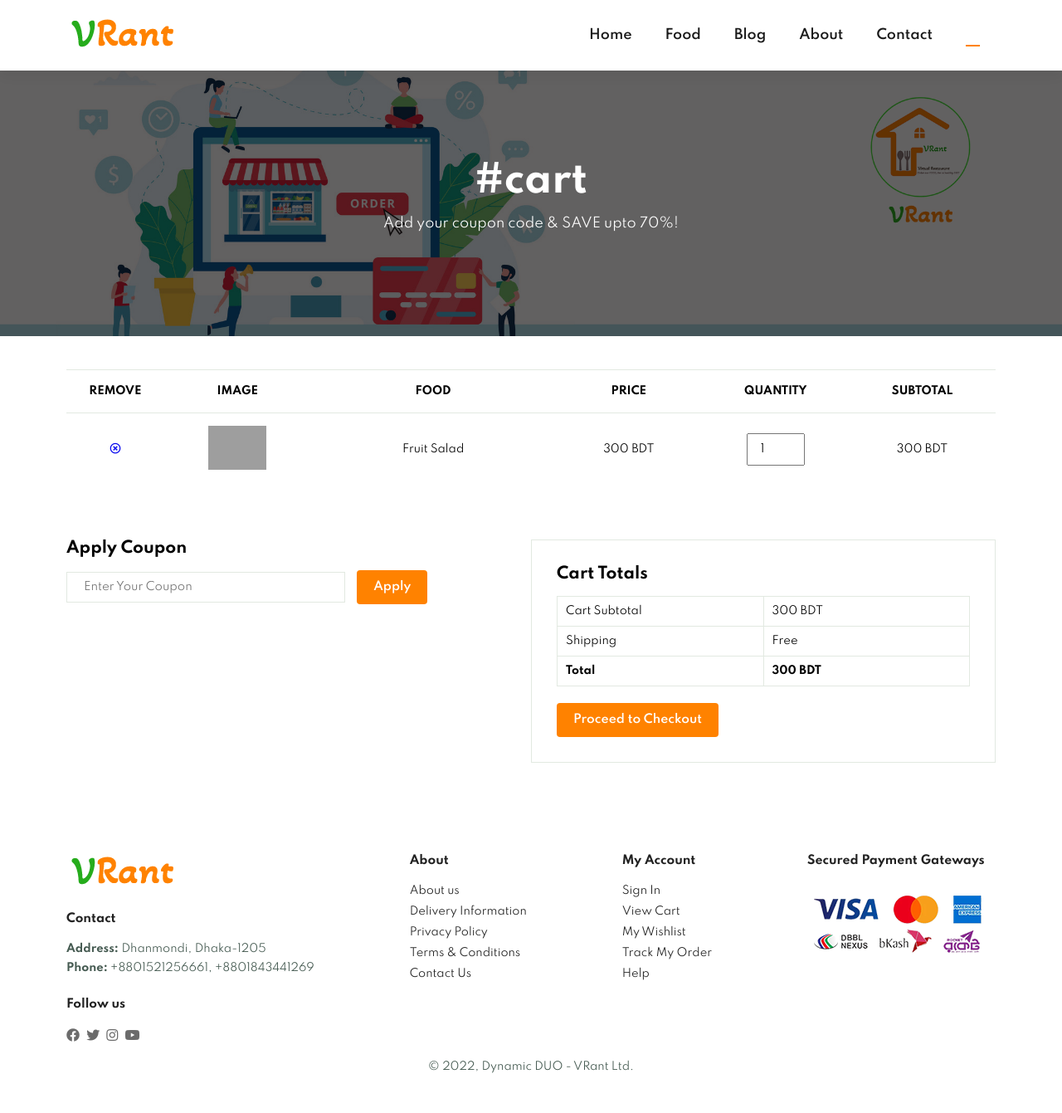
After one commit to Shammi179/VRant, a PHP site: page /cart.php in a window 1280 px wide. The commit adds this page. Shown: the whole page at 83% size. Run offline with PHP 8.4, Linux system fonts and the light colour scheme; some libraries are stand-ins or nearby versions; grey boxes are pictures that could not be loaded.

Commit message:
Few bugs fixed, Contact and Cart Page added

```diff
--- a/CSS/style.css
+++ b/CSS/style.css
@@ -770,6 +770,184 @@ footer .copyright{
 }
 
 
+/* Contact Page */
+#contact-details{
+    display: flex;
+    align-items: center;
+    justify-content: space-between;
+}
+#contact-details .details{
+    width: 40%;
+}
+#contact-details .details span,
+#form-details form span{
+    font-size: 12px;
+}
+#contact-details .details h2,
+#form-details form h2{
+    font-size: 26px;
+    line-height: 35px;
+    padding: 20px 0;
+}
+#contact-details .details h3{
+    font-size: 16px;
+    padding-bottom: 15px;
+}
+#contact-details .details li{
+    list-style: none;
+    display: flex;
+    padding: 10px 0;
+}
+#contact-details .details li i {
+    font-size: 14px;
+    padding-right: 22px;
+}
+#contact-details .details li p{
+    margin: 0;
+    font-size: 14px;
+}
+
+#contact-details .map{
+    width: 55%;
+    height: 400px;
+}
+#contact-details .map iframe{
+    width: 100%;
+    height: 100%;
+}
+
+#form-details{
+    display: flex;
+    justify-content: space-around;
+    margin: 30px;
+    padding: 80px;
+    border: 1px solid #e1e1e1;
+}
+
+#form-details form{
+    width: 65%;
+    display: flex;
+    flex-direction: column;
+    align-items: flex-start;
+}
+#form-details form input,
+#form-details form textarea{
+    width: 100%;
+    padding: 12px 15px;
+    outline: none;
+    margin-bottom: 20px;
+    border: 1px solid #e1e1e1;
+}
+#form-details form button{
+    background-color: #ff8200;
+    color: #fff;
+}
+#form-details form button:hover{
+    background: #ff9a2e;
+}
+
+/* Cart Page */
+
+#cart{
+    overflow-x: auto;
+}
+
+#cart table{
+    width: 100%;
+    border-collapse: collapse;
+    table-layout: fixed;
+    white-space: nowrap;
+}
+
+#cart table img{
+    width: 70px;
+}
+#cart table td:nth-child(1){
+    width: 100px;
+    text-align: center;
+}
+#cart table td:nth-child(2){
+    width: 150px;
+    text-align: center;
+}
+#cart table td:nth-child(3){
+    width: 250px;
+    text-align: center;
+}
+#cart table td:nth-child(4),
+#cart table td:nth-child(5),
+#cart table td:nth-child(6){
+    width: 150px;
+    text-align: center;
+}
+
+#cart table td:nth-child(5) input{
+    width: 70px;
+    padding: 10px 5px 10px 15px;
+}
+
+#cart table thead{
+    border: 1px solid #e2e9e1;
+    border-left: none;
+    border-right: none;
+}
+#cart table thead td{
+    font-weight: 700;
+    text-transform: uppercase;
+    font-size: 13px;
+    padding: 18px 0;
+}
+
+#cart table tbody tr td{
+    padding-top: 15px;
+}
+#cart table tbody td{
+    font-size: 13px;
+}
+#cart-add{
+    display: flex;
+    flex-wrap: wrap;
+    justify-content: space-between;
+}
+#coupon{
+    width: 50%;
+    margin-bottom: 30px;
+}
+#coupon h3,
+#subtotal h3{
+    padding-bottom: 15px;
+}
+#coupon input{
+    padding: 10px 20px;
+    outline: none;
+    width: 60%;
+    margin-right: 10px;
+    border: 1px solid #e2e9e1;
+}
+#coupon button,
+#subtotal button{
+    background-color: #ff8200;
+    color: #fff;
+    padding: 12px 20px;
+}
+#subtotal{
+    width: 50%;
+    margin-bottom: 30px;
+    border: 1px solid #e2e9e1;
+    padding: 30px;
+}
+#subtotal table{
+    border-collapse: collapse;
+    width: 100%;
+    margin-bottom: 20px;
+}
+#subtotal table td{
+    width: 50%;
+    border: 1px solid #e2e9e1;
+    padding: 10px;
+    font-size: 13px;
+}
+
 /* Start Media Query */
 @media (max-width:799px){
     .section-p1{
--- /dev/null
+++ b/cart.php
@@ -0,0 +1,157 @@
+<!DOCTYPE html>
+<html lang="en">
+<head>
+    <meta charset="UTF-8">
+    <meta http-equiv="X-UA-Compatible" content="IE=edge">
+    <meta name="viewport" content="width=device-width, initial-scale=1.0">
+    <title>VRant</title>
+    <link rel="stylesheet" href="CSS/style.css">
+
+    <!-- <script src="https://kit.fontawesome.com/cf695930be.js" crossorigin="anonymous"></script> -->
+    <link rel="stylesheet" href="https://pro.fontawesome.com/releases/v5.10.0/css/all.css">
+</head>
+<body>
+    <section id="header">
+        <a href=""><img src="img/logo/logoL.png" alt="" class="logo"></a>
+        <div>
+            <ul id="navbar">
+                <li><a href="index.html">Home</a></li>
+                <li><a href="food.php">Food</a></li>
+                <li><a href="blog.html">Blog</a></li>
+                <li><a href="about.html">About</a></li>
+                <li><a href="contact.html">Contact</a></li>
+                <li id="lg-bag"><a class="active" href="cart.php"><i class="far fa-shopping-cart"></i></a></li>
+                <a href="#" id="close"><i class="far fa-times"></i></a>
+            </ul>
+        </div>
+        <div id="mobile">
+            <a href="cart.html"><i class="far fa-shopping-cart"></i></a>
+            <i id="bar" class="fas fa-outdent"></i>
+        </div>
+    </section>
+
+    <section id="page-header" class="about-header">
+
+        <h2>#cart</h2>
+
+        <p>Add your coupon code & SAVE upto 70%!</p>
+
+    </section>
+    <?php include 'connection.php';?>
+
+    <?php
+        if(isset($_POST['add_cart'])){
+
+            if(isset($_SESSION['cart'])){
+                $session_array = array_column($_SESSION['cart'], "id");
+                echo $session_array;
+            }
+        }
+
+    ?>
+
+
+    <section id="cart" class="section-p1">
+        <table width="100%">
+            <thead>
+                <tr>
+                    <td>Remove</td>
+                    <td>Image</td>
+                    <td>Food</td>
+                    <td>Price</td>
+                    <td>Quantity</td>
+                    <td>Subtotal</td>
+                </tr>
+            </thead>
+            <tr>
+                <td><a href="#"><i class="far fa-times-circle"></i></a></td>
+                <td><img src="img/order/1.png" alt=""></td>
+                <td>Fruit Salad</td>
+                <td>300 BDT</td>
+                <td><input type="number" value="1"></td>
+                <td>300 BDT</td>
+            </tr>
+
+        </table>
+
+    </section>
+
+    <section id="cart-add" class="section-p1">
+        <div id="coupon">
+            <h3>Apply Coupon</h3>
+            <div>
+                <input type="text" placeholder="Enter Your Coupon">
+                <button class="normal">Apply</button>
+            </div>
+
+        </div>
+        <div id="subtotal">
+            <h3>Cart Totals</h3>
+            <table>
+                <tr>
+                    <td>Cart Subtotal</td>
+                    <td>300 BDT</td>
+                </tr>
+                <tr>
+                    <td>Shipping</td>
+                    <td>Free</td>
+                </tr>
+                <tr>
+                    <td><strong>Total</strong></td>
+                    <td><strong>300 BDT</strong></td>
+                </tr>
+            </table>
+            <button class="normal">Proceed to Checkout</button>
+
+        </div>
+
+    </section>
+
+    <footer class="section-p1">
+        <div class="col">
+            <img class="logo" src="img/logo/logoL.png" alt="">
+            <h4>Contact</h4>
+            <p><strong>Address: </strong> Dhanmondi, Dhaka-1205</p>
+            <p><strong>Phone:</strong> +8801521256661, +8801843441269</p>
+            <div class="follow">
+                <h4>Follow us</h4>
+                <div class="icon">
+                    <i class="fab fa-facebook"></i>
+                    <i class="fab fa-twitter"></i>
+                    <i class="fab fa-instagram"></i>
+                    <i class="fab fa-youtube"></i>
+                </div>
+            </div>
+        </div>
+        <div class="col">
+            <h4>About</h4>
+            <a href="#">About us</a>
+            <a href="#">Delivery Information</a>
+            <a href="#">Privacy Policy</a>
+            <a href="#">Terms & Conditions</a>
+            <a href="#">Contact Us</a>
+        </div>
+
+        <div class="col">
+            <h4>My Account</h4>
+            <a href="#">Sign In</a>
+            <a href="#">View Cart</a>
+            <a href="#">My Wishlist</a>
+            <a href="#">Track My Order</a>
+            <a href="#">Help</a>
+        </div>
+        <!-- App Install Not added -->
+        <div class="col">
+            <h4>Secured Payment Gateways</h4>
+            <img src="img/pay/pay.png" alt="">
+        </div>
+
+
+        <div class="copyright">
+            <p>	&copy; 2022, Dynamic DUO - VRant Ltd.</p>
+        </div>
+    </footer>
+
+    <script src="script.js"></script>
+</body>
+</html>
```
Also changed, not shown: other parts of CSS/style.css (+37 -2 lines), about.html (+4 -4 lines), blog.html (+4 -4 lines), contact.html (added, +145 -0 lines), food.php (+15 -9 lines), index.html (+34 -4 lines), sdish.php (+15 -7 lines).
